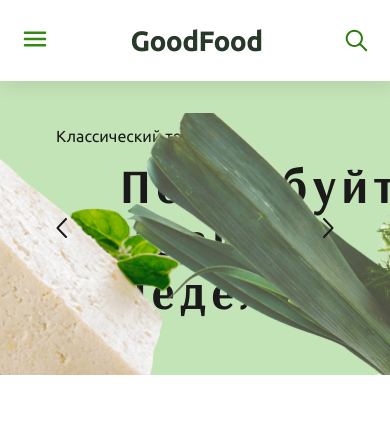
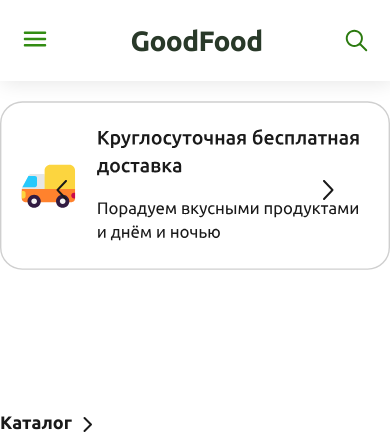
Before and after one commit to kavabunga/goodfood-frontend, a React (Vite) app: page / in a window 390 px wide. Shown: the top 434 px of the page. Built offline with nearby package versions, Linux system fonts and the light colour scheme; no server answers.

Commit message:
feat: add mobile version to slider

```diff
--- a/src/components/slider-component/slider-component.module.scss
+++ b/src/components/slider-component/slider-component.module.scss
@@ -5,10 +5,22 @@
 	position: relative;
 	width: 100%;
 	max-height: 294px;
+
+	@media screen and (width <= 768px) {
+		padding-top: 20px;
+	}
+
+	@media screen and (width <= 400px) {
+		padding-top: 0;
+	}
 }
 
 .slider {
 	max-height: 294px;
+
+	@media screen and (width <= 768px) {
+		max-height: 209px;
+	}
 
 	* {
 		user-select: none;
@@ -26,6 +38,10 @@
 	width: 50px;
 	height: 100px;
 
+	@media screen and (width <= 768px) {
+		bottom: 50px;
+	}
+
 	&.next {
 		right: 41px;
 	}
--- a/src/components/slider-items/slider-item-one/index.tsx
+++ b/src/components/slider-items/slider-item-one/index.tsx
@@ -1,8 +1,12 @@
 import React from 'react';
 import styles from './slider-item-one.module.scss';
 import vegetablesSlider from '@images/vegetables_slider_01.png';
+import infoSliderImage from '@images/slider_info_card1.svg';
+import { useProfile } from '@hooks/use-profile';
 
 const SliderItemOne: React.FC = () => {
+	const { isMobileScreen } = useProfile();
+
 	return (
 		<div className={styles.slider__ItemContent}>
 			<div className={styles.slider__content}>
@@ -11,7 +15,11 @@ const SliderItemOne: React.FC = () => {
 					<span className={styles.secondLine}>ЖИВИ ЗДОРОВО</span>
 				</h1>
 			</div>
-			<img className={styles.slider__image} src={vegetablesSlider} alt="Описание" />
+			<img
+				className={styles.slider__image}
+				src={isMobileScreen ? infoSliderImage : vegetablesSlider}
+				alt="Описание"
+			/>
 		</div>
 	);
 };
--- a/src/components/slider-items/slider-item-one/slider-item-one.module.scss
+++ b/src/components/slider-items/slider-item-one/slider-item-one.module.scss
@@ -7,6 +7,11 @@
 	border-bottom-left-radius: 16px;
 	border-bottom-right-radius: 16px;
 	background: $accent-color-lightest-green;
+
+	@media screen and (width <= 768px) {
+		background: white;
+		height: 209px;
+	}
 }
 
 .slider__content {
@@ -19,6 +24,10 @@
 	font-weight: 700;
 	line-height: 140%;
 	letter-spacing: 14.4px;
+
+	@media screen and (width <= 768px) {
+		display: none;
+	}
 }
 
 .slider__title {
@@ -48,6 +57,12 @@
 	position: absolute;
 	left: 0;
 	bottom: 0;
+
+	@media screen and (width <= 768px) {
+		inset: 0;
+		width: 100%;
+		height: 100%;
+	}
 }
 
 @media screen and (width <= 1220px) {
--- a/src/components/slider-items/slider-item-three/index.tsx
+++ b/src/components/slider-items/slider-item-three/index.tsx
@@ -1,8 +1,12 @@
 import React from 'react';
 import styles from '../slider-item-three/slider-item-three.module.scss';
 import vegetablesSlider from '@images/vegetables_slider_03.png';
+import infoSliderImage from '@images/slider_info_card1.svg';
+import { useProfile } from '@hooks/use-profile';
 
 const SliderItemTwo: React.FC = () => {
+	const { isMobileScreen } = useProfile();
+
 	return (
 		<div className={styles.slider__ItemContent}>
 			<div className={styles.slider__content}>
@@ -11,7 +15,11 @@ const SliderItemTwo: React.FC = () => {
 					<span className={styles.secondLine}>доставка</span>
 				</h1>
 			</div>
-			<img className={styles.slider__image} src={vegetablesSlider} alt="Описание" />
+			<img
+				className={styles.slider__image}
+				src={isMobileScreen ? infoSliderImage : vegetablesSlider}
+				alt="Описание"
+			/>
 		</div>
 	);
 };
--- a/src/components/slider-items/slider-item-three/slider-item-three.module.scss
+++ b/src/components/slider-items/slider-item-three/slider-item-three.module.scss
@@ -7,11 +7,20 @@
 	border-bottom-left-radius: 16px;
 	border-bottom-right-radius: 16px;
 	background: $accent-color-lightest-green;
+
+	@media screen and (width <= 768px) {
+		background: white;
+		height: 209px;
+	}
 }
 
 .slider__content {
 	display: flex;
 	justify-content: flex-start;
+
+	@media screen and (width <= 768px) {
+		display: none;
+	}
 }
 
 .slider__title {
@@ -34,6 +43,12 @@
 	position: absolute;
 	right: 18px;
 	bottom: 0;
+
+	@media screen and (width <= 768px) {
+		inset: 0;
+		width: 100%;
+		height: 100%;
+	}
 }
 
 @media screen and (width <= 1220px) {
--- a/src/components/slider-items/slider-item-two/index.tsx
+++ b/src/components/slider-items/slider-item-two/index.tsx
@@ -1,8 +1,11 @@
 import React from 'react';
 import styles from '../slider-item-two/slider-item-two.module.scss';
 import vegetablesSlider from '@images/vegetables_slider_02.png';
+import infoSliderImage from '@images/slider_info_card2.svg';
+import { useProfile } from '@hooks/use-profile';
 
 const SliderItemTwo: React.FC = () => {
+	const { isMobileScreen } = useProfile();
 	return (
 		<div className={styles.slider__ItemContent}>
 			<div className={styles.slider__content}>
@@ -11,7 +14,11 @@ const SliderItemTwo: React.FC = () => {
 					<span className={styles.secondLine}>недели</span>
 				</h1>
 			</div>
-			<img className={styles.slider__image} src={vegetablesSlider} alt="Описание" />
+			<img
+				className={styles.slider__image}
+				src={isMobileScreen ? infoSliderImage : vegetablesSlider}
+				alt="Описание"
+			/>
 			<p className={styles.slider__imageText}>Классический тофу</p>
 		</div>
 	);
--- a/src/components/slider-items/slider-item-two/slider-item-two.module.scss
+++ b/src/components/slider-items/slider-item-two/slider-item-two.module.scss
@@ -7,11 +7,20 @@
 	border-bottom-left-radius: 16px;
 	border-bottom-right-radius: 16px;
 	background: $accent-color-lightest-green;
+
+	@media screen and (width <= 768px) {
+		background: white;
+		height: 209px;
+	}
 }
 
 .slider__content {
 	display: flex;
 	justify-content: flex-start;
+
+	@media screen and (width <= 768px) {
+		display: none;
+	}
 }
 
 .slider__title {
@@ -34,6 +43,12 @@
 	position: absolute;
 	right: 140px;
 	bottom: 0;
+
+	@media screen and (width <= 768px) {
+		inset: 0;
+		width: 100%;
+		height: 100%;
+	}
 }
 
 .slider__imageText {
@@ -47,6 +62,10 @@
 	font-size: 16px;
 	font-weight: 400;
 	line-height: 140%;
+
+	@media screen and (width <= 768px) {
+		display: none;
+	}
 }
 
 @media screen and (width <= 1220px) {
--- a/src/pages/profile/profile-orders/index.tsx
+++ b/src/pages/profile/profile-orders/index.tsx
@@ -12,12 +12,9 @@ export default function ProfileOrders() {
 	const [orders, setOrders] = useState<OrderList[]>([]);
 	const { isMobileScreen } = useProfile();
 
-
 	useEffect(() => {
 		api.usersOrderList().then((data) => setOrders(data));
 	}, []);
-
-
 
 	const showDetails = (index: number) => {
 		return () => {
```
Also changed, not shown: src/assets/images/slider_info_card1.svg (added), src/assets/images/slider_info_card2.svg (added).
